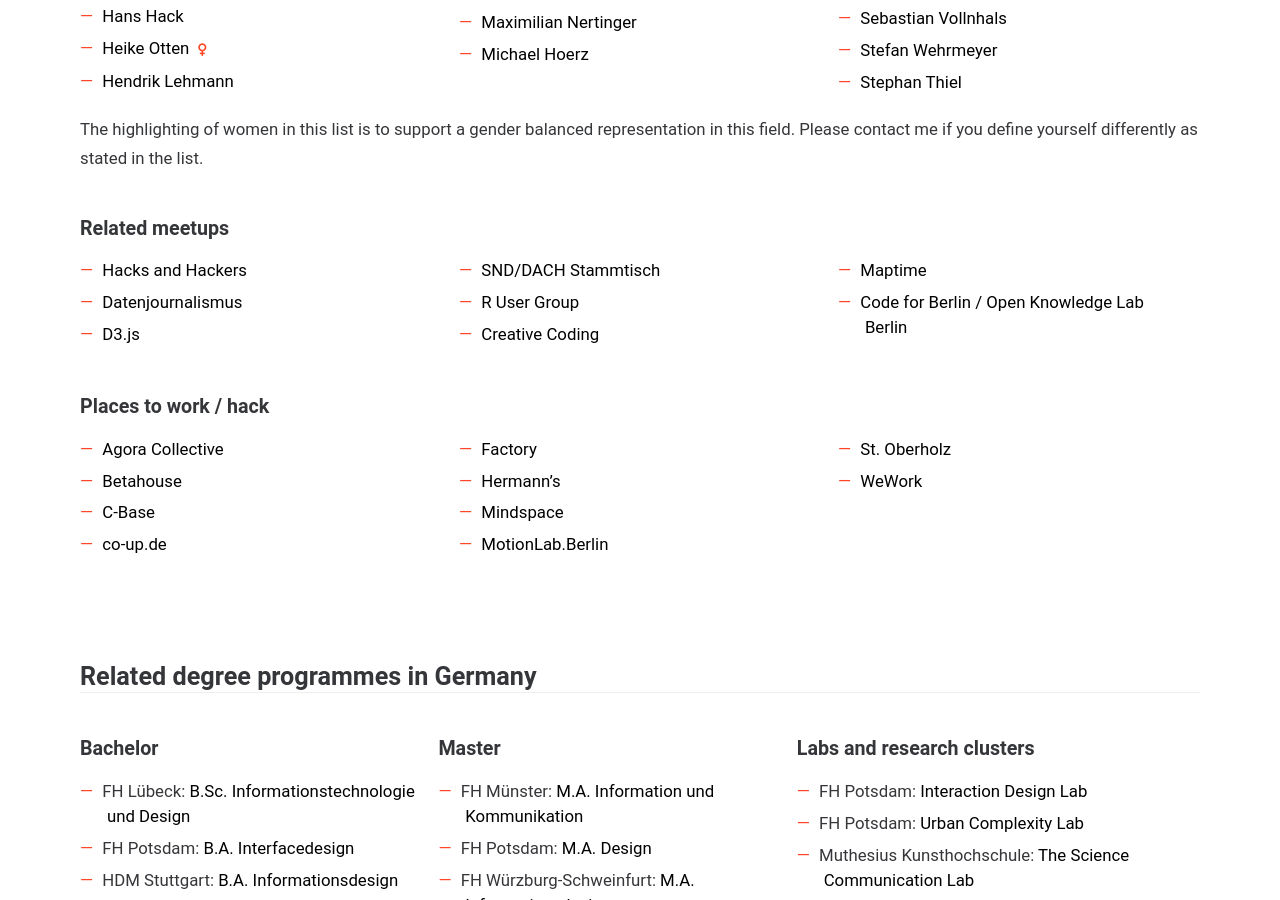
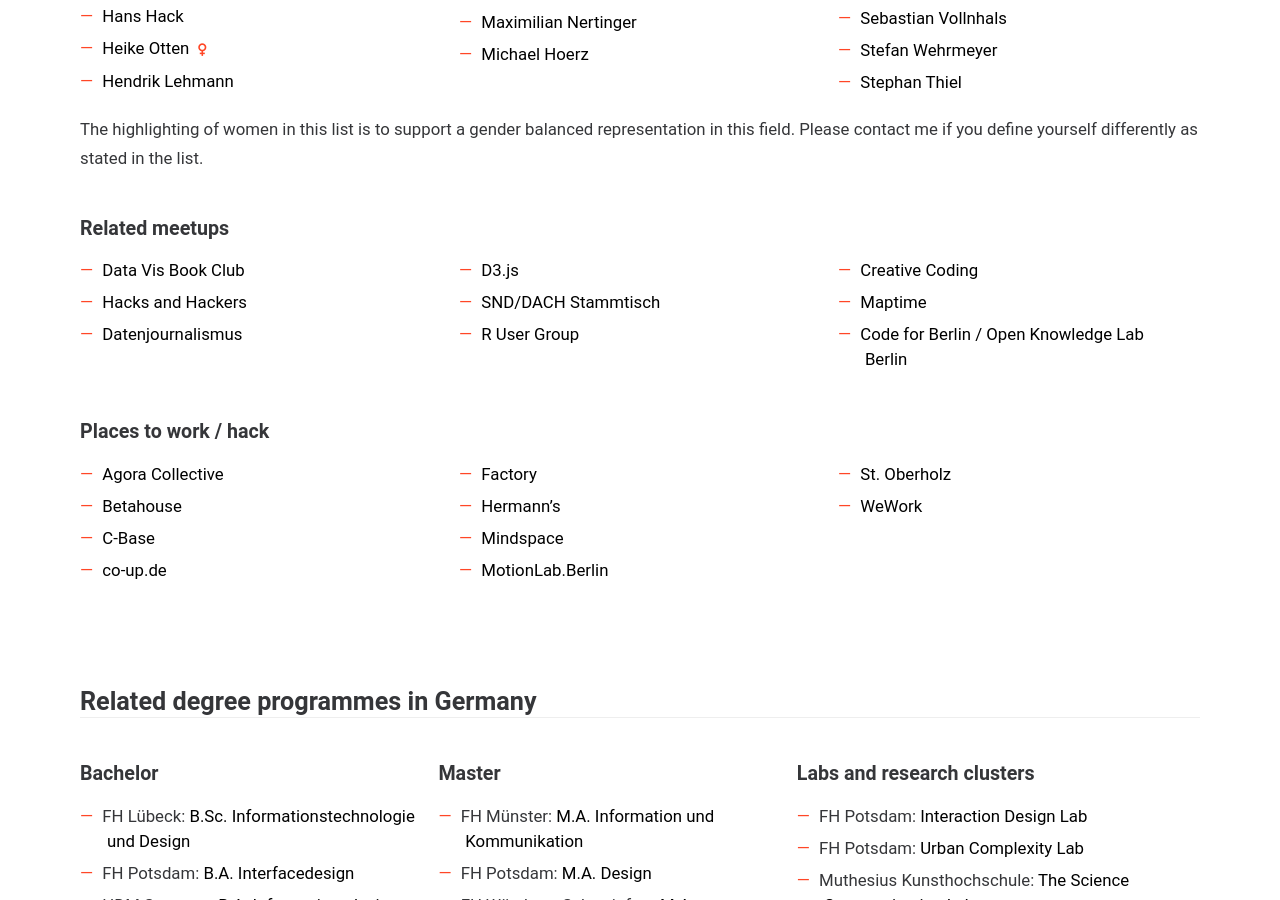
Before and after one commit to Data-Visualization-Berlin/datavis.berlin, a Jekyll site: the page built from index.html, in a window 1280 px wide and 900 px high, scrolled down 2628 px. Built offline with Jekyll 4.4.1, drawn with Linux system fonts in a browser that asks for light colours.

Commit message:
Data Vis Book Club added

```diff
--- a/index.html
+++ b/index.html
@@ -200,6 +200,7 @@
 
       <h3 id="meetups">Related meetups</h3>
       <ul class="columns">
+        <li><a href="https://twitter.com/datavisclub">Data Vis Book Club</a></li>
         <li><a href="https://www.meetup.com/de-DE/Hacks-Hackers-Berlin/">Hacks and Hackers</a></li>
         <li><a href="https://www.meetup.com/de-DE/Datenjournalismus-Berlin/">Datenjournalismus</a></li>
         <li><a href="https://www.meetup.com/de-DE/d3-js-berlin/">D3.js</a></li>
```
